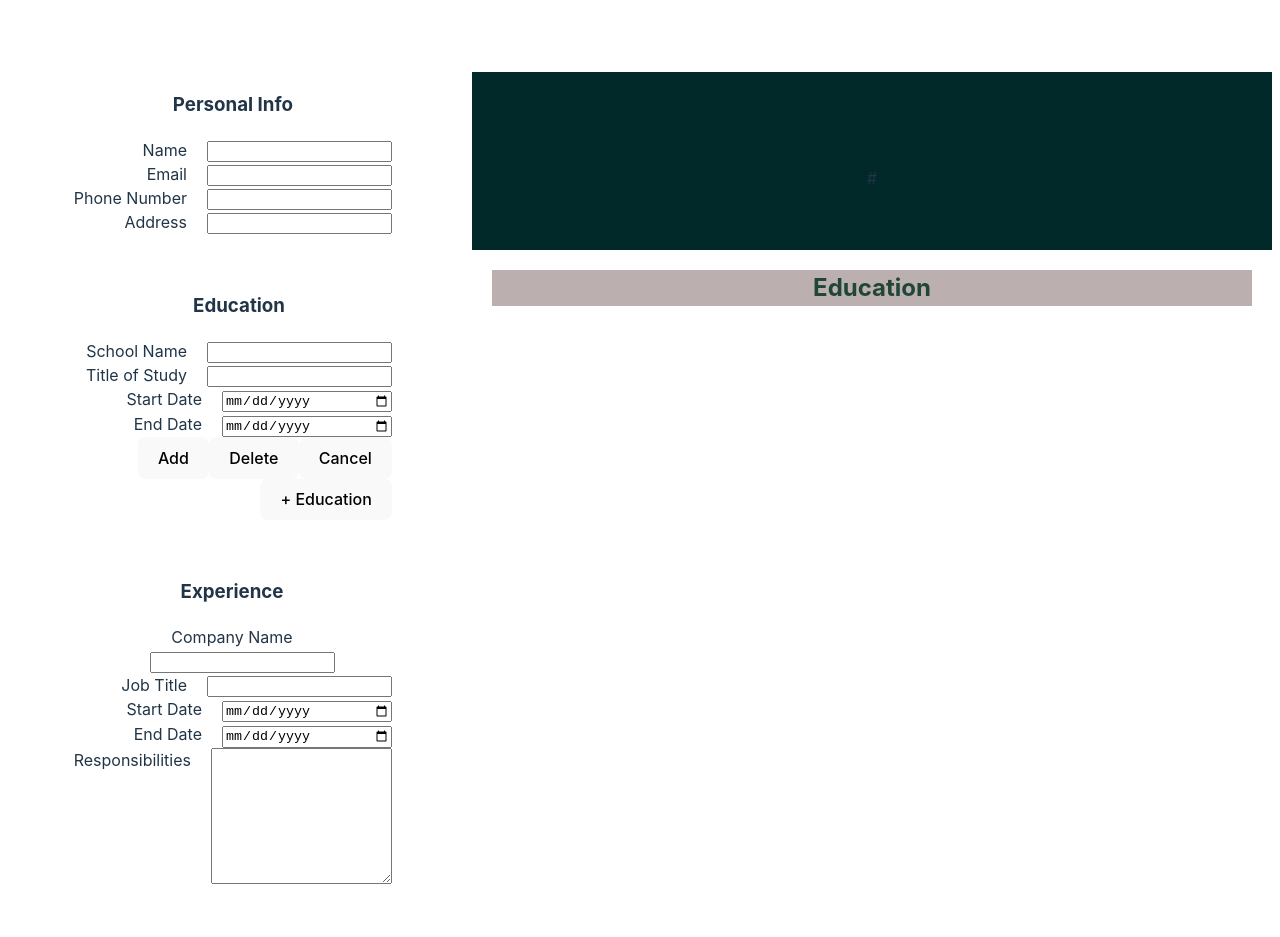
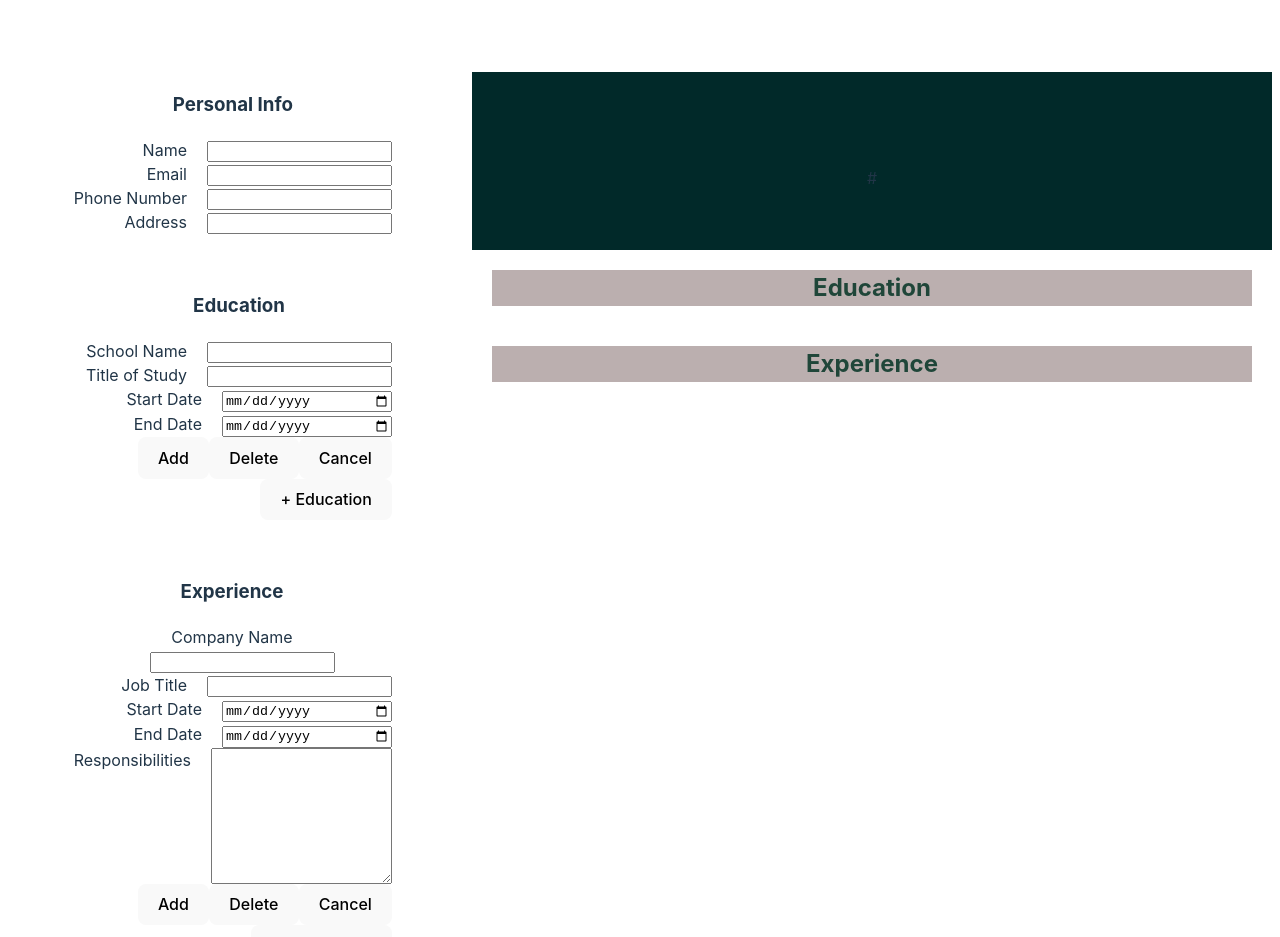
Before and after one commit to Vishnu-Krishnakumar/cvApp, a React (Vite) app: page / in a window 1280 px wide. Shown: the top 937 px of the page. Built offline with nearby package versions, Linux system fonts and the light colour scheme.

Commit message:
experience add to functionality created, will work on delete next

```diff
--- a/src/App.css
+++ b/src/App.css
@@ -46,14 +46,27 @@ textarea{
   min-height: 130px;
   margin-left: 20px;
 }
+.body{
+  display: flex;
+  flex-direction: column;
+}
+#resumeEducation{
+  display: flex;
+  text-align: start;
 
-.resumeEducation{
-  display:flex;
+  color: black;
+  margin: 20px;
+}
+#resumeEducation div{
+  margin-right:20px;
+}
+.resumeExperience{
+
   text-align: start;
   color: black;
   margin: 20px;
 }
-.resumeEducation div{
+.resumeExperience div{
   margin-right:20px;
 }
 .logo {
--- a/src/App.jsx
+++ b/src/App.jsx
@@ -9,8 +9,9 @@ import { Education } from './components/education'
 function App() {
   const [personal, setPersonal] = useState({name:'',email:'',phoneNumber:'',address:''});
   const [education, setEducation] = useState({schoolName:'',degreeName:'',startDate:'',endDate:''})
-  const [experience,setExperience] = useState({companyName:'',jobTitle:'',statDate:'',endDate:''});
-  let [resumes, setResume] = useState ([])
+  const [experience,setExperience] = useState({companyName:'Dr.Purohit medical office',jobTitle:'MedicalScribe',startDate:'01-01-2014',endDate:'01-01-2018',responsibilities:'Wrote up patients charts'});
+  let [resumeEducation, setResume] = useState ([])
+  let [resumeExperience, setResumeEx] = useState([])
   let experiences = [];
   let allEducation = [];
 
@@ -32,11 +33,12 @@ function App() {
   function add(e){
     if(e.target.id === "addEd"){
       allEducation.push(education);
-      console.log(resumes);
-      setResume([...resumes, education] );
-      console.log(resumes);
+      setResume([...resumeEducation, education] );
     }
-    else experiences.push(experience);
+    else{
+      setResumeEx([...resumeExperience,experience])
+    }
+
   }
 
   return (
@@ -69,10 +71,16 @@ function App() {
         <Section title = "Start Date" inputType = "date" idName = "startDate" changeFunction = {experienceHandler}/>
         <Section title = "End Date" inputType = "date" idName = "endDate" changeFunction = {experienceHandler}/>
         <Section title ="Responsibilities" inputType= "textArea" idName = "responsibilities" changeFunction = {experienceHandler}/>
+        <div>
+          <Button text ="Add" idName = "addExp" click = {add}></Button>
+          <Button text ="Delete" idName = "delete"></Button>
+          <Button text ="Cancel" idName = "cancel"></Button>
+        </div>
+        <Button text ="+ Experience" className = "addExperience"></Button>
       </div>
       </div>
       <div className ="resume">
-        <Resume cv = {{personal}} experience = {{experience}} education ={resumes}/>
+        <Resume cv = {{personal}} experience = {resumeExperience} education ={resumeEducation}/>
       </div>
     </div>
   )
--- a/src/components/resume.jsx
+++ b/src/components/resume.jsx
@@ -4,7 +4,7 @@ import { useState } from "react";
 
 export function Resume({cv,experience,education} ){
 
-
+  let index =0;
   return (<>
   <header>
     <h1>{cv.personal.name}</h1>
@@ -12,19 +12,36 @@ export function Resume({cv,experience,education} ){
   </header>
 
   <h2>Education</h2>
-  <div className ="resumeEducation">
+  <div className ="body">
+  <div >
     {education.map((resumes)=>(
+    <div id ="resumeEducation">
       <div>
-        <div>{resumes.schoolName}</div>
+        <div>{resumes.startDate} - {resumes.endDate}</div>
       </div>
+      <div>
+        <div><b>{resumes.schoolName}</b></div>
+        <div>{resumes.degreeName}</div>
+      </div>
+    </div>
     ))}
-    {/* <div>
-      <div>{education.education.startDate} - {education.education.endDate}</div>
+   </div>
     </div>
-    <div>
-      <div><b>{education.education.schoolName}</b></div>
-      <div>{education.education.degreeName}</div>
-    </div> */}
-  </div>
+    <h2>Experience</h2>
+    <div className="body">
+      {experience.map((resumes)=>(
+        <div className = "resumeExperience">
+          <div>
+            <div> {resumes.startDate} - {resumes.endDate}</div>
+          </div>
+          <div>
+            <div><b>{resumes.companyName}</b></div>
+            <div>{resumes.jobTitle}</div>
+            <div>{resumes.responsibilities}</div>
+          </div>
+        </div>
+      ))}
+    </div>
+
   </>)
 }
--- a/src/components/section.jsx
+++ b/src/components/section.jsx
@@ -5,7 +5,7 @@ export function Section({title, inputType,idName,changeFunction}){
         <div>
           <label >
             {title}
-            <textarea style={{verticalAlign:"top"}} name ="responsibilities"></textarea>
+            <textarea style={{verticalAlign:"top"}} id ="responsibilities" onChange ={changeFunction}></textarea>
           </label>
         </div>)
     }
```
